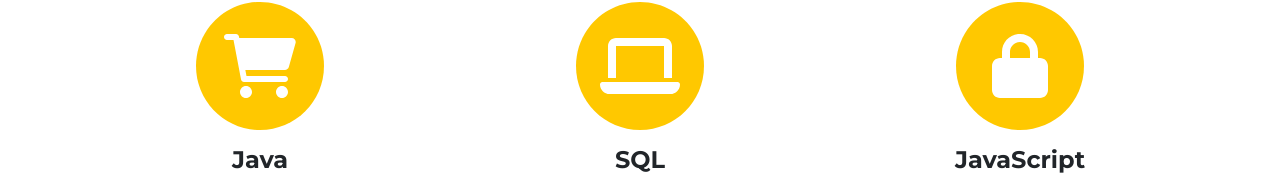
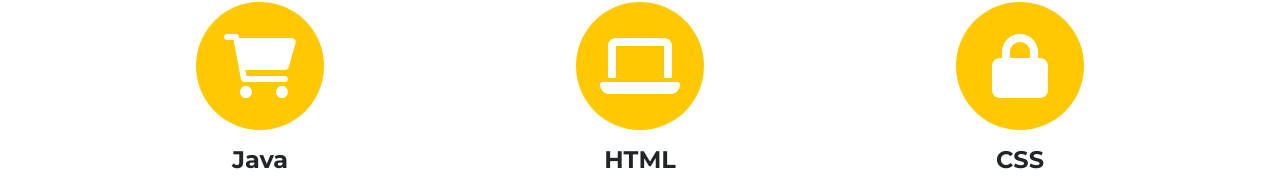
Before and after one commit to handminnn/portfolio, a plain HTML site: page index.html in a window 1280 px wide. Shown: the part 986-1174 px from the top of the page. Drawn offline with nearby package versions, Linux system fonts and the light colour scheme.

Commit message:
Add files via upload

```diff
--- a/index.html
+++ b/index.html
@@ -44,7 +44,7 @@
             </div>
         </header>
         <!-- Language-->
-        <section class="page-section" id="Language">
+        <section class="page-section" id="language">
             <div class="container">
                 <div class="text-center">
                     <h2 class="section-heading text-uppercase">Language</h2>
@@ -64,7 +64,7 @@
                             <i class="fas fa-circle fa-stack-2x text-primary"></i>
                             <i class="fas fa-laptop fa-stack-1x fa-inverse"></i>
                         </span>
-                        <h4 class="my-3">SQL</h4>
+                        <h4 class="my-3">HTML</h4>
                         <p class="text-muted">Lorem ipsum dolor sit amet, consectetur adipisicing elit. Minima maxime quam architecto quo inventore harum ex magni, dicta impedit.</p>
                     </div>
                     <div class="col-md-4">
@@ -72,7 +72,7 @@
                             <i class="fas fa-circle fa-stack-2x text-primary"></i>
                             <i class="fas fa-lock fa-stack-1x fa-inverse"></i>
                         </span>
-                        <h4 class="my-3">JavaScript</h4>
+                        <h4 class="my-3">CSS</h4>
                         <p class="text-muted">Lorem ipsum dolor sit amet, consectetur adipisicing elit. Minima maxime quam architecto quo inventore harum ex magni, dicta impedit.</p>
                     </div>
                 </div>
```
